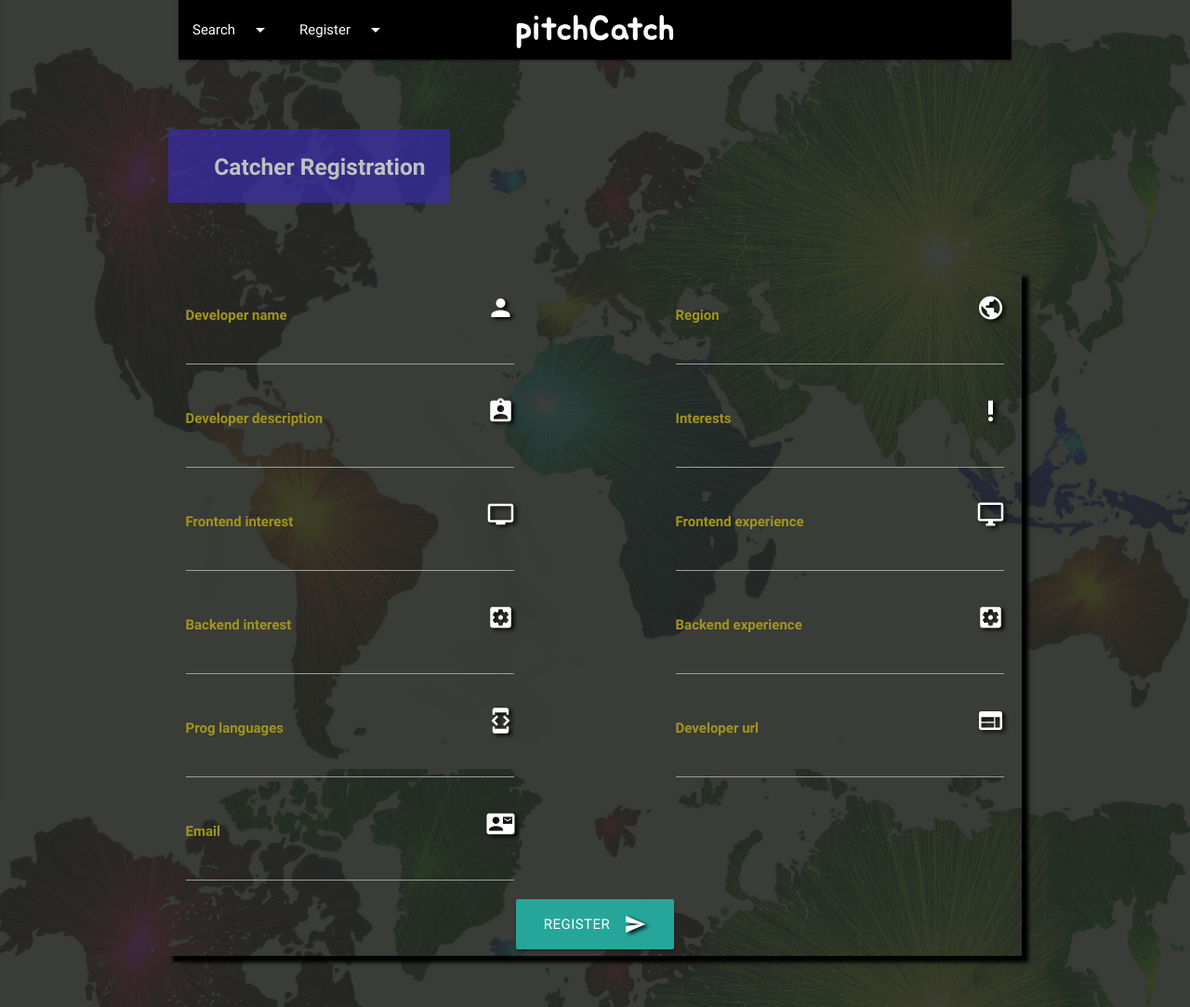
After one commit to Code-Institute-Submissions/pitchCatch, a Flask app: template templates/reg_catcher.html in a window 1280 px wide. The commit adds this page. Shown: the whole page at 93% size. Run offline with Flask 2, Linux system fonts and the light colour scheme; the template is opened without the code that fills it, so the values that code supplies are empty, except form fields; tables that the repository leaves empty hold one stand-in row (values such as "Sample post"); form fields are guessed from the names that the template uses.

Commit message:
registration forms styled with materialize CSS form and grid layout across s, m, l devices

```diff
--- /dev/null
+++ b/templates/reg_catcher.html
@@ -0,0 +1,105 @@
+{% extends 'base.html' %}
+
+{% block content %}
+
+<div class="row">
+
+    <!--Catcher registration head banner-->
+    <div class=" col sm12 background-catchers right-align margin-top-section banner">
+        <h5>Catcher Registration</h5>
+    </div>
+
+    <!--Registration form header-->
+    <form method="POST" class="col s12 margin-header" action="/reg_catcher" autocomplete="off" enctype="multipart/form-data">
+
+        <!--csrf token-->
+        {{ form.csrf_token }}
+        <div class="row form-bground catcher-bground">
+            <!--Form Text Area - Name-->
+            <div class="input-field col s12 m8 offset-m2 l5">
+                <i class="material-icons medium right">person</i>
+                {{ form.developer_name.label }}
+                {{ form.developer_name }}
+            </div>
+
+            <!--Form Select - Region-->
+            <div class="input-field col s12 m8 offset-m2 l5 offset-l2">
+                <i class="material-icons medium right">public</i>
+                {{ form.region.label }}
+                {{ form.region }}
+            </div>
+
+            <!--Form Text Area - Description-->
+            <div class="input-field col s12 m8 offset-m2 l5">
+                <i class="material-icons medium right">assignment_ind</i>
+                {{ form.developer_description.label }}
+                {{ form.developer_description(class="materialize-textarea") }}
+            </div>
+
+            <!--Form Select - Interests-->
+            <div class="input-field col s12 m8 offset-m2 l5 offset-l2">
+                <i class="material-icons medium right">priority_high</i>
+                {{ form.interests.label }}
+                {{ form.interests }}
+            </div>
+
+            <!--Form Multiple Select - FrontEnd Interest-->
+            <div class="input-field col s12 m8 offset-m2 l5">
+                <i class="material-icons medium right">personal_video</i>
+                {{ form.frontend_interest.label }}
+                {{ form.frontend_interest }}
+            </div>
+
+            <!--Form Select - FrontEnd Experience-->
+            <div class="input-field col s12 m8 offset-m2 l5 offset-l2">
+                <i class="material-icons medium right">desktop_windows</i>
+                {{ form.frontend_experience.label }}
+                {{ form.frontend_experience }}
+            </div>
+
+            <!--Form Multiple Select - BackEnd Interest-->
+            <div class="input-field col s12 m8 offset-m2 l5">
+                <i class="material-icons medium right">settings_applications</i>
+                {{ form.backend_interest.label }}
+                {{ form.backend_interest }}
+            </div>
+
+            <!--Form Select - BackEnd Experience-->
+            <div class="input-field col s12 m8 offset-m2 l5 offset-l2">
+                <i class="material-icons medium right">settings_applications</i>
+                {{ form.backend_experience.label }}
+                {{ form.backend_experience }}
+            </div>
+
+            <!--Form Text Area - Programming Languages-->
+            <div class="input-field col s12 m8 offset-m2 l5">
+                <i class="material-icons medium right">developer_mode</i>
+                {{ form.prog_languages.label }}
+                {{ form.prog_languages(class="materialize-textarea") }}
+            </div>
+
+            <!--Form Text Input - URL-->
+            <div class="input-field col s12 m8 offset-m2 l5 offset-l2">
+                <i class="material-icons medium right">web</i>
+                {{ form.developer_url.label }}
+                {{ form.developer_url }}
+            </div>
+
+            <!--Form Text Input - email-->
+            <div class="input-field col s12 m8 offset-m2 l5">
+                <i class="material-icons medium right">contact_mail</i>
+                {{ form.email.label }}
+                {{ form.email }}
+            </div>
+
+            <!--Submit Form button-->
+            <div class="col s12 center-align">
+                <button class="btn btn-large waves-effect waves-light" type="submit">Register
+                    <i class="material-icons right">send</i>
+                </button>
+            </div>
+        </div>
+    </form>
+</div>
+
+{% endblock %}
--- a/templates/reg_pitcher.html
+++ b/templates/reg_pitcher.html
@@ -49,7 +49,7 @@
             <div class="input-field col s12 m8 offset-m2 l5">
                 <i class="material-icons medium right">assignment</i>
                 {{ form.movement_description.label }}
-                {{ form.movement_description }}
+                {{ form.movement_description(class="materialize-textarea") }}
             </div>
 
             <!--Form Text Input - email-->
```
